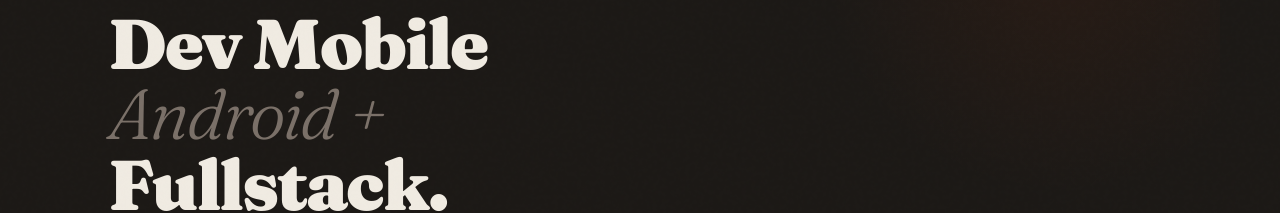
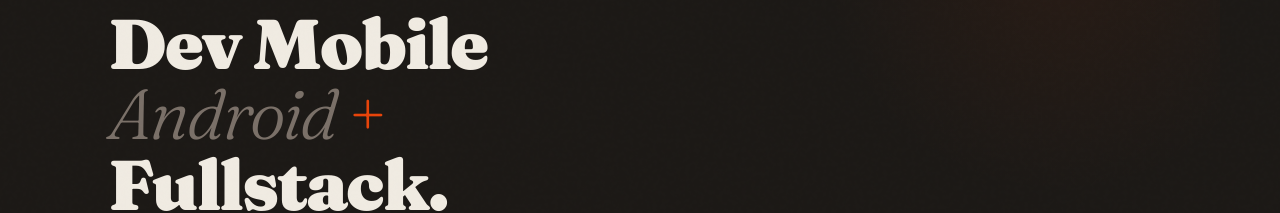
Before and after one commit to TallesGuerra/pagina-portfolio, a React (Vite) app: page / in a window 1280 px wide. Shown: the part 222-435 px from the top of the page. Built offline with nearby package versions, Linux system fonts and the light colour scheme.

Commit message:
feat: highlight '+' in hero headline with accent color
Wrap the '+' in a span with accent color (#e8440a) to create visual contrast against the muted italic 'Android'

https://claude.ai/code/session_016X3D8d1S8W5cxcmzxnoifz

```diff
--- a/src/components/Hero.jsx
+++ b/src/components/Hero.jsx
@@ -18,7 +18,7 @@ export default function Hero({ lang }) {
         </div>
         <h1 className="hero-h1">
           {tr.h1Line1}<br />
-          <em>{tr.h1Line2}</em><br />
+          <em>{tr.h1Line2.split('+')[0]}<span className="hero-plus">+</span></em><br />
           <span className="ul">{tr.h1Line3}</span>
         </h1>
         <p className="hero-desc" dangerouslySetInnerHTML={{ __html: tr.desc }} />
--- a/src/index.css
+++ b/src/index.css
@@ -67,6 +67,7 @@ nav.scrolled { background: rgba(28,25,22,.93); backdrop-filter: blur(20px); bord
 .hero-eyebrow-dot { width: 6px; height: 6px; background: var(--accent3); border-radius: 50%; animation: blink 2s infinite; }
 h1.hero-h1 { font-family: var(--serif); font-size: clamp(3rem,5.5vw,5.5rem); font-weight: 900; line-height: 1.0; letter-spacing: -.03em; opacity: 0; animation: fadeUp .7s .25s forwards; }
 h1.hero-h1 em { font-style: italic; font-weight: 300; color: var(--muted); }
+h1.hero-h1 .hero-plus { color: var(--accent); font-style: normal; }
 .ul { position: relative; }
 .ul::after { content: ''; position: absolute; bottom: 3px; left: 0; right: 0; height: 4px; background: var(--accent); opacity: .45; }
 .hero-desc { margin-top: 1.75rem; font-size: 1rem; color: var(--muted); line-height: 1.75; max-width: 440px; opacity: 0; animation: fadeUp .7s .4s forwards; }
```
